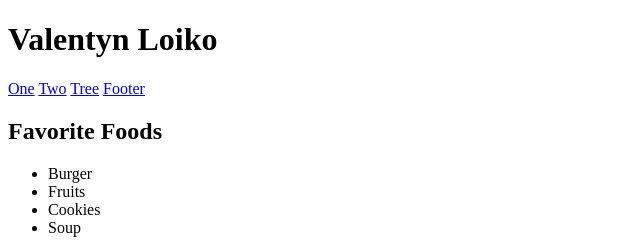
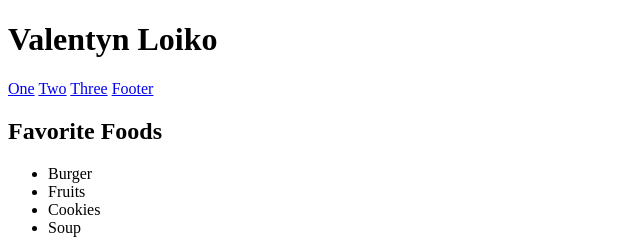
Before and after one commit to valentineloyko/html-project, a plain HTML site: page index.html in a window 1280 px wide. Shown: the top 240 px of the page, 0-640 px from the left. Drawn offline with Linux system fonts and the light colour scheme.

Commit message:
Update index.html

```diff
--- a/index.html
+++ b/index.html
@@ -14,7 +14,7 @@
   		<nav>
 		    <a href=#favoriteFoods>One</a>
 		    <a href="#achievements">Two</a>
-		    <a href="#moreAboutMe">Tree</a>
+		    <a href="#moreAboutMe">Three</a>
 		    <a href="#footer">Footer</a>
 	  	</nav>
 	</header>
```
